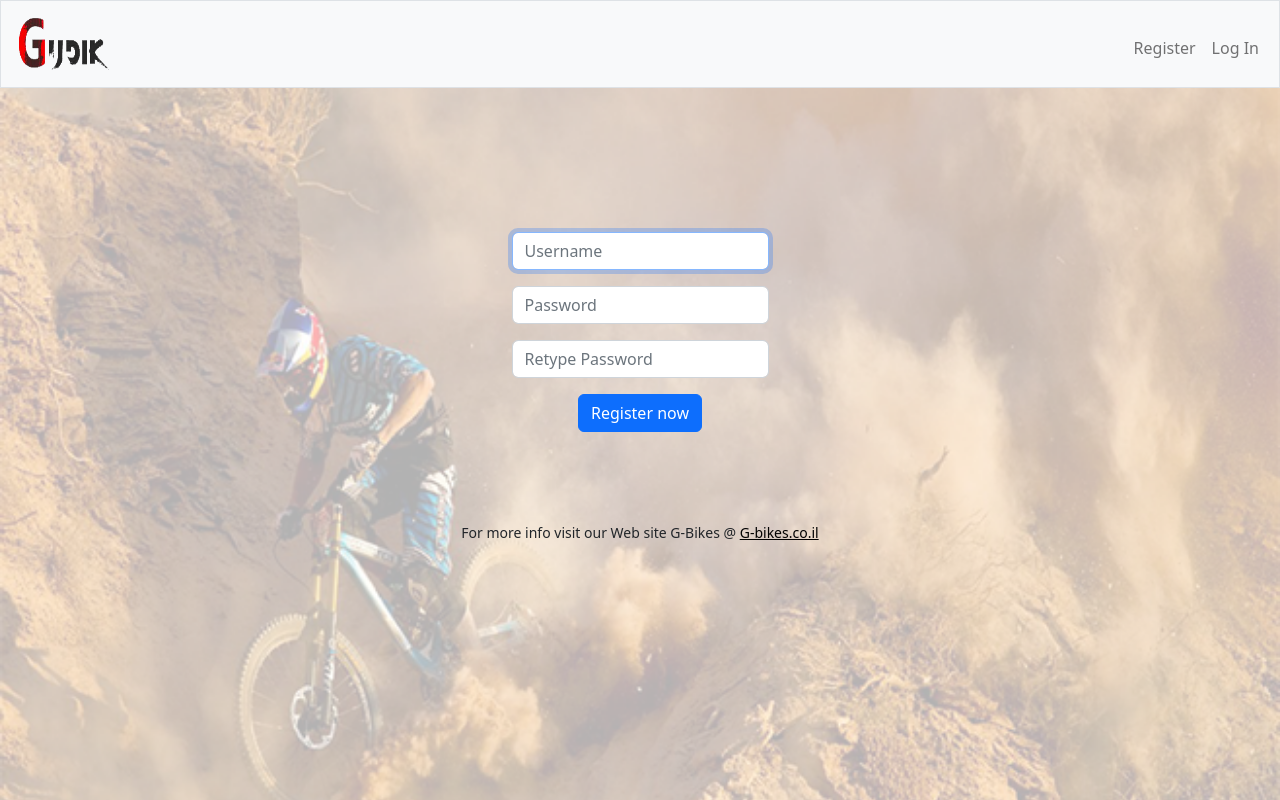
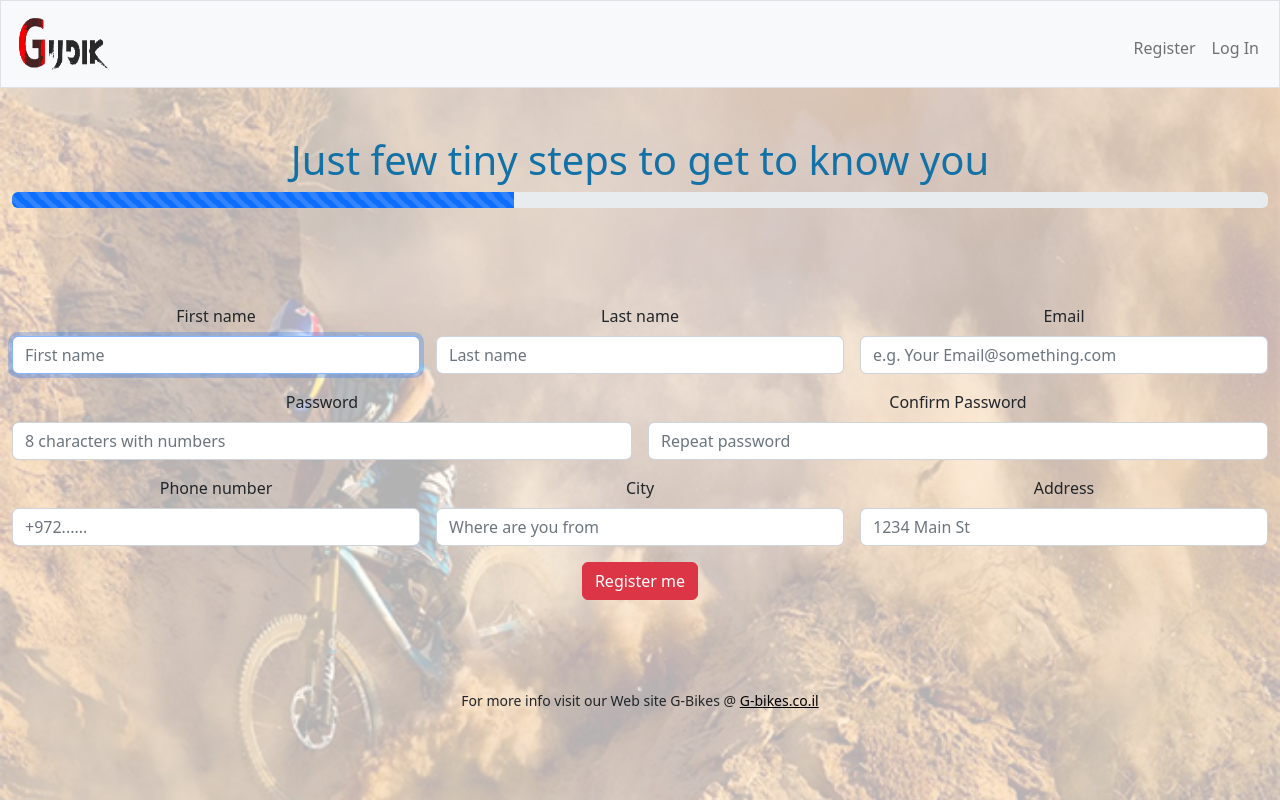
Before and after one commit to Dgoralkin/MyProject, a Flask app: page /register in a window 1280 px wide. Run offline with Flask 2, Linux system fonts and the light colour scheme.

Commit message:
SQL Updated, Register Updated

```diff
--- a/app.py
+++ b/app.py
@@ -41,8 +41,7 @@ for x in read:
     if ("users" == x[0]):
         exist += 1
 if (exist == 0):
-    crsr.execute("CREATE TABLE users (ID INT UNSIGNED NOT NULL AUTO_INCREMENT, Fname VARCHAR(45) NOT NULL, Lname VARCHAR(45) NOT NULL, Email VARCHAR(45) NOT NULL, Phone INT NOT NULL, Registered DATETIME DEFAULT CURRENT_TIMESTAMP ON UPDATE CURRENT_TIMESTAMP, PRIMARY KEY (ID),UNIQUE INDEXID_UNIQUE(ID ASC) VISIBLE)")
-
+    crsr.execute("CREATE TABLE users (ID int unsigned NOT NULL AUTO_INCREMENT, Fname varchar(45) NOT NULL, Lname varchar(45) NOT NULL, Email varchar(45) NOT NULL, Psswd varchar(45) NOT NULL, Phone int NOT NULL, City varchar(45) NOT NULL, Address varchar(45) NOT NULL, Registered datetime NOT NULL DEFAULT CURRENT_TIMESTAMP ON UPDATE CURRENT_TIMESTAMP, PRIMARY KEY (ID), UNIQUE KEY INDEXID_UNIQUE (ID))")
 
 
 
@@ -117,9 +116,13 @@ def register():
 
     # Register user
     if request.method == "POST":
-        username = request.form.get("username")
-        password = request.form.get("password")
-        confirmation = request.form.get("confirmation")
+        FNAME = request.form.get("Fname")
+        LNAME = request.form.get("Lname")
+        PSSWD = request.form.get("password")
+        PSSWD2 = request.form.get("password2")
+        PHONE = request.form.get("phone")
+        CITY = request.form.get("city")
+        ADDRESS = request.form.get("address")
 
         # Check if forms filled.
         if not username or not password or not confirmation:
--- a/static/styles.css
+++ b/static/styles.css
@@ -3,10 +3,12 @@ a
 {
     color: black;
 }
+
 a:hover
 {
-    color: blue;
+    color: rgb(255, 255, 255);
 }
+
 
 
 h1
--- a/templates/register.html
+++ b/templates/register.html
@@ -4,17 +4,74 @@
     Register
 {% endblock %}
 
+
+{% block header %}
+<div class="col text-center">
+    <h1>Just few tiny steps to get to know you</h1>
+</div>
+
+<div class="progress">
+    <div class="progress-bar progress-bar-striped progress-bar-animated" style="width:40%"></div>
+</div>
+{% endblock %}
+
+
+
+
 {% block main %}
-    <form action="/register" method="post">
-        <div class="mb-3">
-            <input autocomplete="off" autofocus class="form-control mx-auto w-auto" id="user_register" name="username" placeholder="Username" type="text" required>
-        </div>
-        <div class="mb-3">
-            <input autocomplete="off" class="form-control mx-auto w-auto" id="user_password1" name="password" placeholder="Password" type="password" required>
-        </div>
-        <div class="mb-3">
-            <input autocomplete="off" class="form-control mx-auto w-auto" id="user_password2" name="confirmation" placeholder="Retype Password" type="password" required>
-        </div>
-        <button class="btn btn-primary" type="submit">Register now</button>
-    </form>
+
+<form class="row g-3" action="/register" method="post">
+
+    <div class="col-md-4">
+        <label for="Fname" class="form-label">First name</label>
+        <input type="text" class="form-control" id="Fname" name="Fname" autocomplete="off" placeholder="First name" autofocus>
+    </div>
+
+
+    <div class="col-md-4">
+        <label for="Lname" class="form-label">Last name</label>
+        <input type="text" class="form-control" id="Lname" name="Lname" autocomplete="off" placeholder="Last name">
+    </div>
+
+
+    <div class="col-md-4">
+      <label for="email" class="form-label">Email</label>
+      <input type="email" class="form-control" id="email" name="email" placeholder="e.g. Your Email@something.com">
+    </div>
+
+
+    <div class="col-md-6">
+      <label for="password" class="form-label">Password</label>
+      <input type="password" class="form-control" id="password" name="password" placeholder="8 characters with numbers">
+    </div>
+
+
+    <div class="col-md-6">
+        <label for="password2" class="form-label">Confirm Password</label>
+        <input type="password" class="form-control" id="password2" name="password2" placeholder="Repeat password" required>
+    </div>
+
+
+    <div class="col-md-4">
+        <label for="phone" class="form-label">Phone number</label>
+        <input type="number" class="form-control" id="phone" name="phone" placeholder="+972......" required>
+    </div>
+
+
+    <div class="col-md-4">
+        <label for="city" class="form-label">City</label>
+        <input type="text" class="form-control" id="city"  name="city" placeholder="Where are you from">
+    </div>
+
+
+    <div class="col-md-4">
+      <label for="address" class="form-label">Address</label>
+      <input type="text" class="form-control" id="address" name="address" placeholder="1234 Main St">
+    </div>
+
+
+    <div class="col-12">
+      <button type="submit" class="btn btn-danger">Register me</button>
+    </div>
+</form>
 {% endblock %}
```
Also changed, not shown: templates/login.html (+11 -5 lines), 1 other file.
